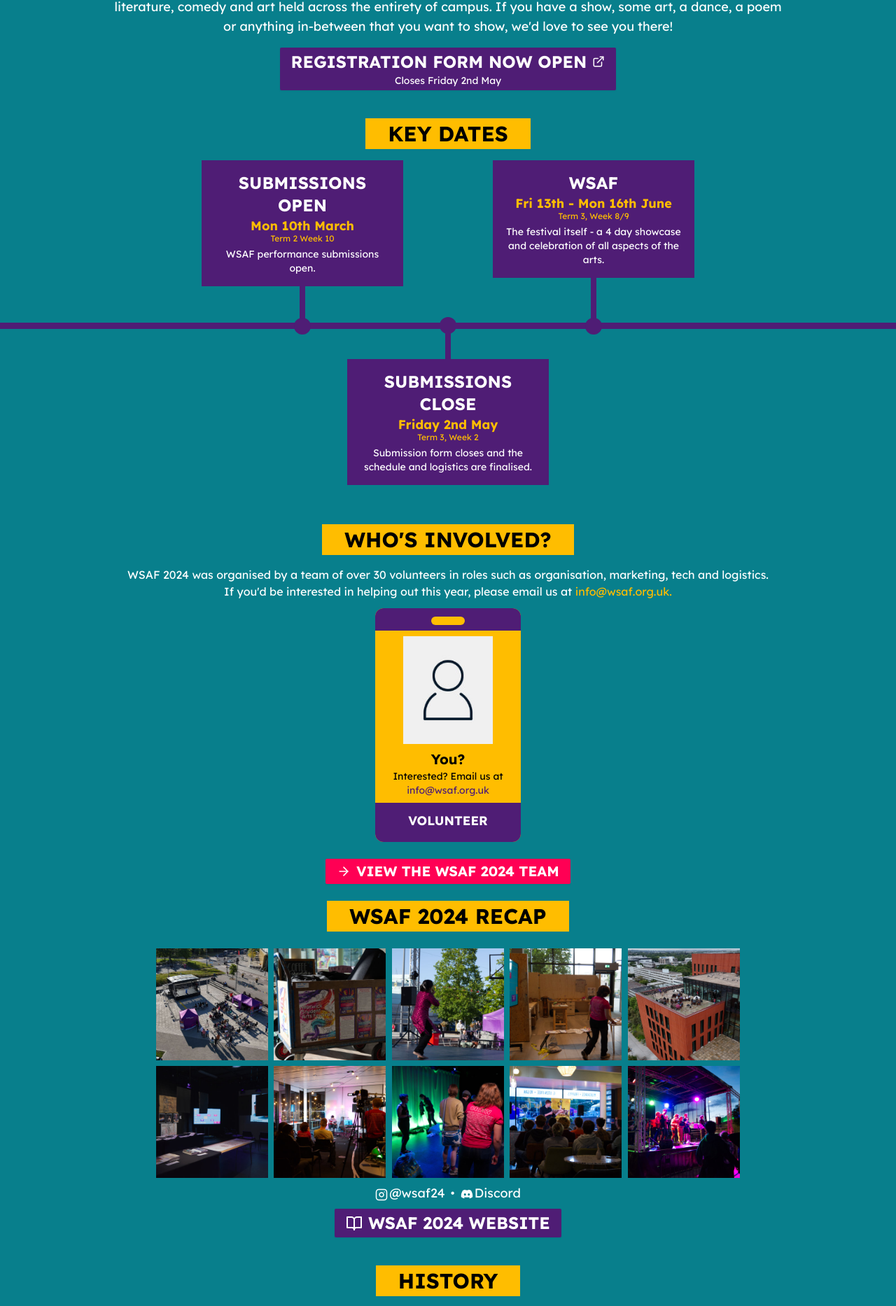
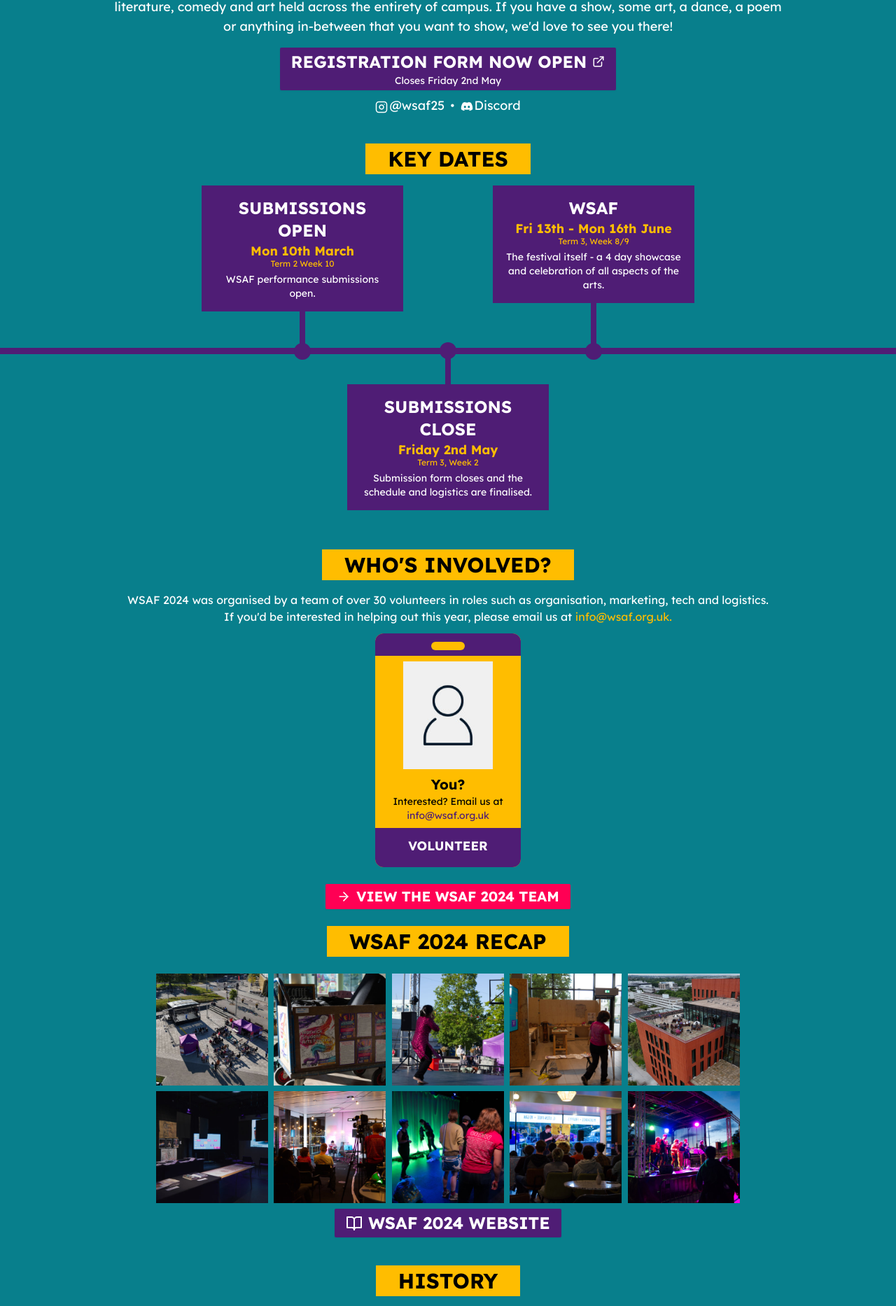
Before and after one commit to WarwickStudentArtsFestival/wsaf25-website, a Next.js app: page / in a window 1280 px wide. Shown: the part 520-2386 px from the top of the page at 70% size. Built offline with nearby package versions, Linux system fonts and the light colour scheme.

Commit message:
update instagram link to 2025

```diff
--- a/next.config.mjs
+++ b/next.config.mjs
@@ -4,18 +4,24 @@ const nextConfig = {
   output: 'export',
   images: {
     unoptimized: true, // For export
-    remotePatterns: process.env.WSAF_ASSETS_BASE_URL ? [
-      {
-        protocol: process.env.WSAF_ASSETS_BASE_URL.includes('https') ? 'https' : 'http',
-        hostname: process.env.WSAF_ASSETS_BASE_URL.replace('https://', '').replace('http://', '').split('/')[0],
-        pathname: '/**'
-      }
-    ] : [],
+    remotePatterns: process.env.WSAF_ASSETS_BASE_URL
+      ? [
+          {
+            protocol: process.env.WSAF_ASSETS_BASE_URL.includes('https')
+              ? 'https'
+              : 'http',
+            hostname: process.env.WSAF_ASSETS_BASE_URL.replace('https://', '')
+              .replace('http://', '')
+              .split('/')[0],
+            pathname: '/**',
+          },
+        ]
+      : [],
   },
-  redirects: () => ([
+  redirects: () => [
     {
       source: '/instagram',
-      destination: 'https://www.instagram.com/wsaf24/',
+      destination: 'https://www.instagram.com/wsaf25/',
       permanent: true,
     },
     {
@@ -40,30 +46,34 @@ const nextConfig = {
     },
     {
       source: '/qr/d62',
-      destination: 'https://2024.wsaf.org.uk/schedule?utm_campaign=schedule&utm_medium=ds&utm_source=screens',
+      destination:
+        'https://2024.wsaf.org.uk/schedule?utm_campaign=schedule&utm_medium=ds&utm_source=screens',
       permanent: true,
     },
     {
       source: '/qr/2d2',
-      destination: 'https://2024.wsaf.org.uk/schedule?utm_campaign=schedule&utm_medium=ds&utm_source=oculus',
+      destination:
+        'https://2024.wsaf.org.uk/schedule?utm_campaign=schedule&utm_medium=ds&utm_source=oculus',
       permanent: true,
     },
     {
       source: '/qr/ee4',
-      destination: 'https://2024.wsaf.org.uk/schedule?utm_campaign=slides&utm_medium=ds&utm_source=tv',
+      destination:
+        'https://2024.wsaf.org.uk/schedule?utm_campaign=slides&utm_medium=ds&utm_source=tv',
       permanent: true,
     },
     {
       source: '/qr/a2d',
-      destination: 'https://wsaf.org.uk?utm_campaign=slides25&utm_medium=ds&utm_source=bigscreen',
+      destination:
+        'https://wsaf.org.uk?utm_campaign=slides25&utm_medium=ds&utm_source=bigscreen',
       permanent: true,
     },
     {
       source: '/submit',
       destination: 'https://submit.wsaf.org.uk/2025/cfp',
       permanent: true,
-    }
-  ])
+    },
+  ],
 };
 
 export default nextConfig;
--- a/src/app/(home)/components/about.tsx
+++ b/src/app/(home)/components/about.tsx
@@ -46,6 +46,26 @@ export default function About() {
           <FiExternalLink className="inline-block mb-2 ml-2" />
           <span className="text-sm block">Closes Friday 2nd May</span>
         </a>
+
+        <p className="flex gap-2 justify-center mt-2">
+          <a
+            href="https://www.instagram.com/wsaf25/"
+            target="_blank"
+            className="flex items-center justify-center hover:scale-105"
+          >
+            <FiInstagram className="inline mr-0.5 mt-1" />
+            @wsaf25
+          </a>
+          <span className="font-light">•</span>
+          <a
+            href="/discord"
+            target="_blank"
+            className="flex items-center justify-center hover:scale-105"
+          >
+            <FaDiscord className="inline mr-0.5 mt-0.5" />
+            Discord
+          </a>
+        </p>
       </div>
     </section>
   );
--- a/src/app/(home)/components/faq.tsx
+++ b/src/app/(home)/components/faq.tsx
@@ -149,8 +149,8 @@ export default function Faq() {
               info@wsaf.org.uk
             </a>{' '}
             or on Instagram at{' '}
-            <a href="https://www.instagram.com/wsaf24/" target="_blank">
-              @wsaf24
+            <a href="https://www.instagram.com/wsaf25/" target="_blank">
+              @wsaf25
             </a>
             .
           </p>
--- a/src/app/(home)/components/recap.tsx
+++ b/src/app/(home)/components/recap.tsx
@@ -69,25 +69,6 @@ export default function Recap() {
             className="object-contain h-32 md:h-40 w-auto max-w-1/3 hidden lg:block"
           />
         </div>
-        <p className="flex gap-2 justify-center mt-2">
-          <a
-            href="/instagram"
-            target="_blank"
-            className="flex items-center justify-center hover:scale-105"
-          >
-            <FiInstagram className="inline mr-0.5 mt-1" />
-            @wsaf24
-          </a>
-          <span className="font-light">•</span>
-          <a
-            href="/discord"
-            target="_blank"
-            className="flex items-center justify-center hover:scale-105"
-          >
-            <FaDiscord className="inline mr-0.5 mt-0.5" />
-            Discord
-          </a>
-        </p>
         <a
           href="https://2024.wsaf.org.uk"
           className="inline-block bg-secondary px-4 py-1 rounded-sm drop-shadow-sm hover:scale-105 mt-2"
```
